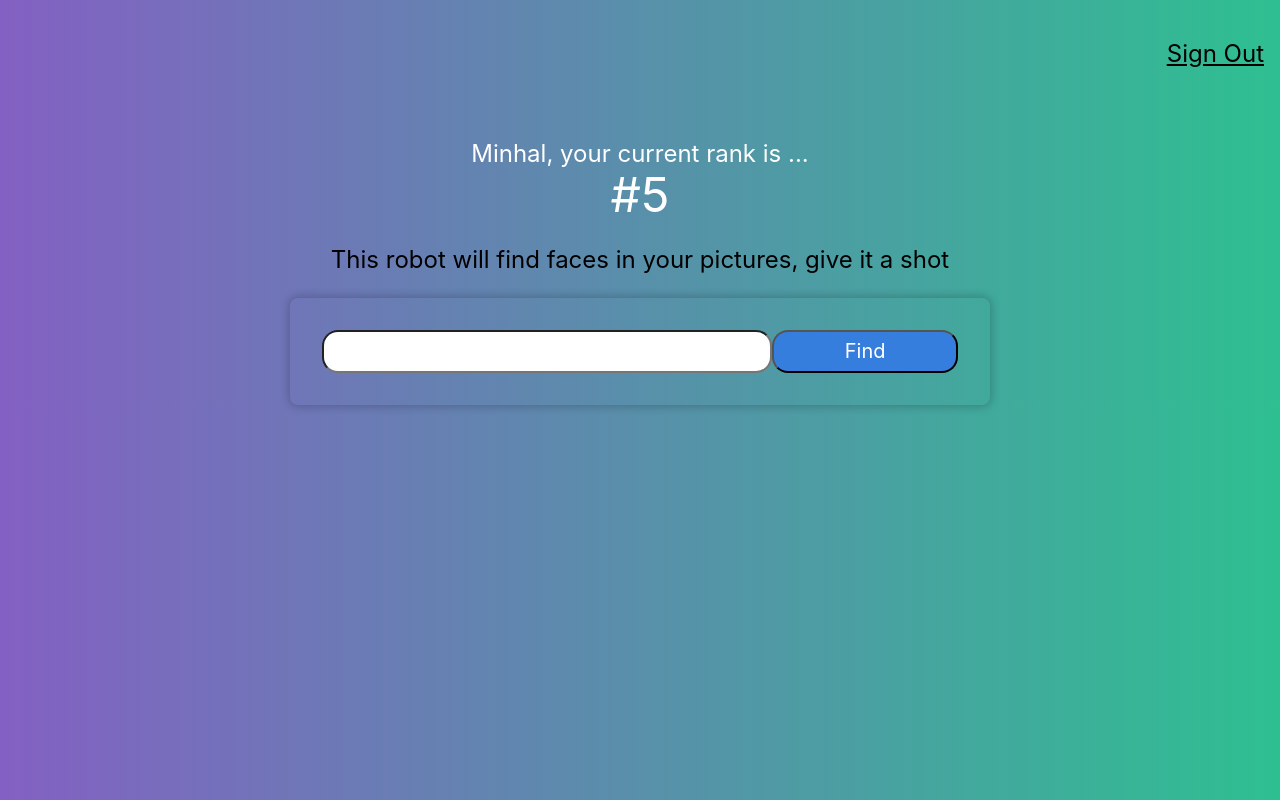
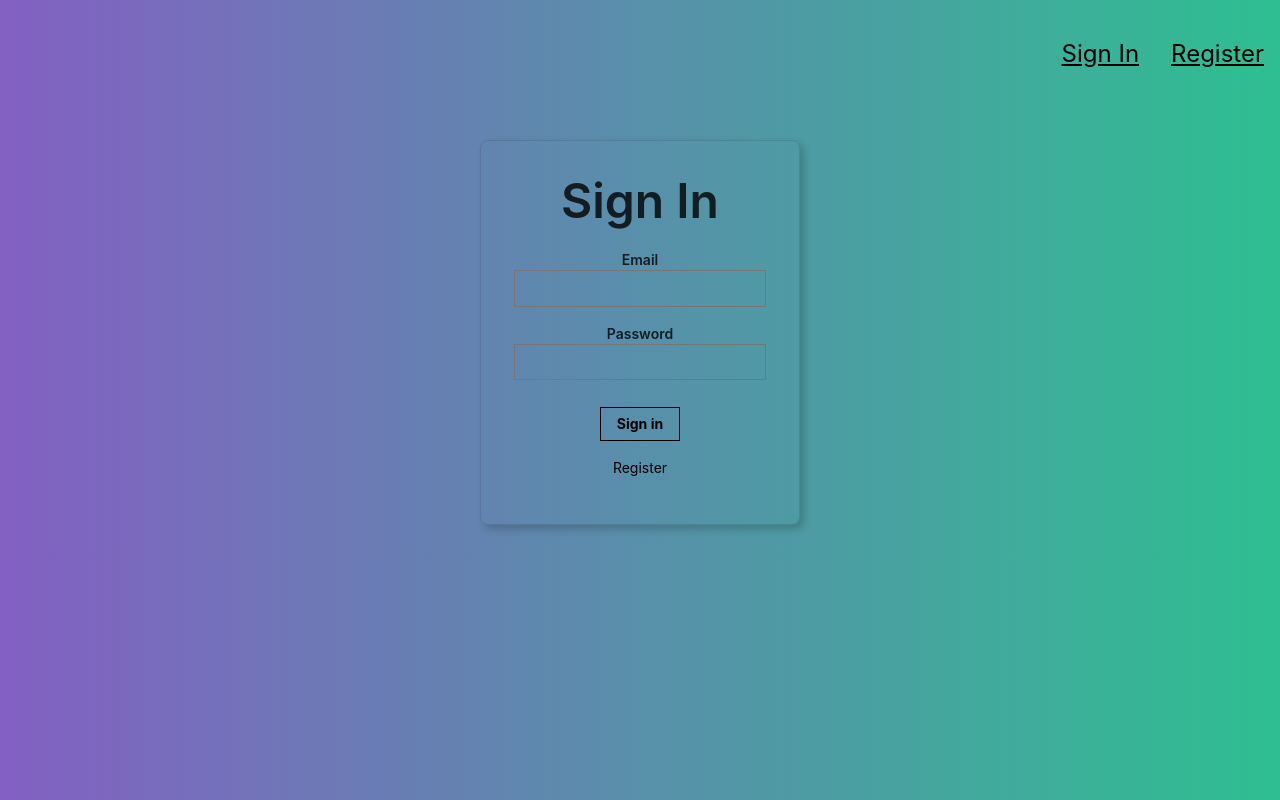
Before and after one commit to minhal15/Face-detector, a React (Create React App) app: page / in a window 1280 px wide. Built offline with nearby package versions, Linux system fonts and the light colour scheme; what clarifai would draw is missing.

Commit message:
Signin and register page

```diff
--- a/src/App.js
+++ b/src/App.js
@@ -6,6 +6,8 @@ import FaceRecognition from './components/FaceRecognition/FaceRecognition.js';
 import ImageLinkForm from './components/ImageLinkForm/ImageLinkForm.js';
 import Rank from './components/Rank/Rank.js';
 import './App.css';
+import Signin from './components/Signin/Signin.js';
+import Register from './components/Register/Register.js';
 
 const app = new Clarifai.App({
   apiKey:'4bb3a25f2ea84d16a3bb1756fc5dbf39' // enter your API key here
@@ -18,6 +20,8 @@ class App extends Component {
       input: '',
       imageUrl: '',
       box: {},
+      route: 'signin',
+      isSignedIn: false
     }
   }
 
@@ -58,15 +62,36 @@ class App extends Component {
 
   }
 
+  onRouteChange = (route) => {
+    if (route === 'signout') {
+      this.setState({isSignedIn: false})
+    } else if (route === 'home') {
+      this.setState({isSignedIn: true})
+    }
+    this.setState({route: route});
+  }
+
   render() {
-    const { imageUrl, box } = this.state;
+    const { imageUrl, box, isSignedIn, route } = this.state;
     return (
       <div className="App">
-        <Navigation />
-        <Logo />
-        <Rank />
-        <ImageLinkForm onInputChange={this.onInputChange} onButtonSubmit={this.onButtonSubmit}/>
-        <FaceRecognition box={box} imageUrl={imageUrl}/>
+        <Navigation isSignedIn={isSignedIn} onRouteChange={this.onRouteChange} />
+        { route === 'home'
+          ? <div>
+              <Logo />
+              <Rank />
+              <ImageLinkForm onInputChange={this.onInputChange} onButtonSubmit={this.onButtonSubmit}/>
+              <FaceRecognition box={box} imageUrl={imageUrl}/>
+            </div>
+          : (
+            this.state.route === 'signin'
+            ? <Signin onRouteChange={this.onRouteChange}/>
+            : <Register onRouteChange={this.onRouteChange}/>
+          )
+
+
+
+        }
       </div>
 
     );
--- a/src/components/FaceRecognition/FaceRecognition.css
+++ b/src/components/FaceRecognition/FaceRecognition.css
@@ -1,13 +1,8 @@
 .bounding-box {
     position: absolute;
     box-shadow: 0 0 0 3px #149df2 inset;
-    /* display: -webkit-box;
-    display: -ms-flexbox; */
     display: flex;
-    /* -ms-flex-wrap: wrap; */
     flex-wrap: wrap;
-    /* -webkit-box-pack: center;
-    -ms-flex-pack: center; */
     justify-content: center;
     cursor: pointer;
 }
--- /dev/null
+++ b/src/components/Register/Register.js
@@ -0,0 +1,40 @@
+import React from 'react';
+
+const Register = ({ onRouteChange }) => {
+    return (
+        <article className="br3 ba dark-gray b--black-10 mv4 w-100 w-50-m w-25-l mw6 shadow-5 center">
+            <main className="pa4 black-80">
+                <div className="measure">
+                    <fieldset id="sign_up" className="ba b--transparent ph0 mh0">
+                        <legend className="f1 fw6 ph0 mh0">Register</legend>
+                        <div className="mt3">
+                            <label className="db fw6 lh-copy f6" htmlFor="name">Name</label>
+                            <input className="pa2 input-reset ba bg-transparent hover-bg-black hover-white w-100"
+                            type="text"
+                            name="name"
+                            id="name" />
+                        </div>
+                        <div className="mv3">
+                            <label className="db fw6 lh-copy f6" htmlFor="password">Password</label>
+                            <input className="b pa2 input-reset ba bg-transparent hover-bg-black hover-white w-100"
+                            type="password"
+                            name="password"
+                            id="password" />
+                        </div>
+                        </fieldset>
+                        <div className="">
+                        <input
+                            onClick={() => onRouteChange('home')}
+                            className="b ph3 pv2 input-reset ba b--black bg-transparent grow pointer f6 dib"
+                            type="submit"
+                            value="Register"
+                        />
+                        </div>
+                </div>
+            </main>
+        </article>
+
+    )
+}
+
+export default Register;
--- /dev/null
+++ b/src/components/Signin/Signin.js
@@ -0,0 +1,43 @@
+import React from 'react';
+
+const Signin = ({ onRouteChange }) => {
+    return (
+        <article className="br3 ba dark-gray b--black-10 mv4 w-100 w-50-m w-25-l mw6 shadow-5 center">
+            <main className="pa4 black-80">
+                <div className="measure">
+                    <fieldset id="sign_up" className="ba b--transparent ph0 mh0">
+                        <legend className="f1 fw6 ph0 mh0">Sign In</legend>
+                        <div className="mt3">
+                            <label className="db fw6 lh-copy f6" htmlFor="email-address">Email</label>
+                            <input className="pa2 input-reset ba bg-transparent hover-bg-black hover-white w-100"
+                            type="email"
+                            name="email-address"
+                            id="email-address" />
+                        </div>
+                        <div className="mv3">
+                            <label className="db fw6 lh-copy f6" htmlFor="password">Password</label>
+                            <input className="b pa2 input-reset ba bg-transparent hover-bg-black hover-white w-100"
+                            type="password"
+                            name="password"
+                            id="password" />
+                        </div>
+                        </fieldset>
+                        <div className="">
+                        <input
+                            onClick={() => onRouteChange('home')}
+                            className="b ph3 pv2 input-reset ba b--black bg-transparent grow pointer f6 dib"
+                            type="submit"
+                            value="Sign in"
+                        />
+                        </div>
+                        <div className="lh-copy mt3">
+                        <p onClick={() => onRouteChange('register')} href="#0" className="f6 link dim black db pointer">Register</p>
+                        </div>
+                </div>
+            </main>
+        </article>
+
+    )
+}
+
+export default Signin;
--- a/src/components/navigation/navigation.js
+++ b/src/components/navigation/navigation.js
@@ -1,12 +1,21 @@
 import React from "react";
 
-const Navigation = () => {
-    return (
-        <nav style={{display: 'flex', justifyContent: 'flex-end'}}>
-            <p className="f3 link dim black underline pa3 pointer">Sign Out</p>
-        </nav>
+const Navigation = ({ onRouteChange, isSignedIn }) => {
 
-    );
+        if (isSignedIn) {
+            return (
+                <nav style={{display: 'flex', justifyContent: 'flex-end'}}>
+                    <p onClick={() => onRouteChange('signout')} className="f3 link dim black underline pa3 pointer">Sign Out</p>
+                </nav>
+            );
+        } else {
+            return (
+                <nav style={{display: 'flex', justifyContent: 'flex-end'}}>
+                    <p onClick={() => onRouteChange('signin')} className="f3 link dim black underline pa3 pointer">Sign In</p>
+                    <p onClick={() => onRouteChange('register')} className="f3 link dim black underline pa3 pointer">Register</p>
+                </nav>
+            );
+        }
 }
 
 export default Navigation;
```
